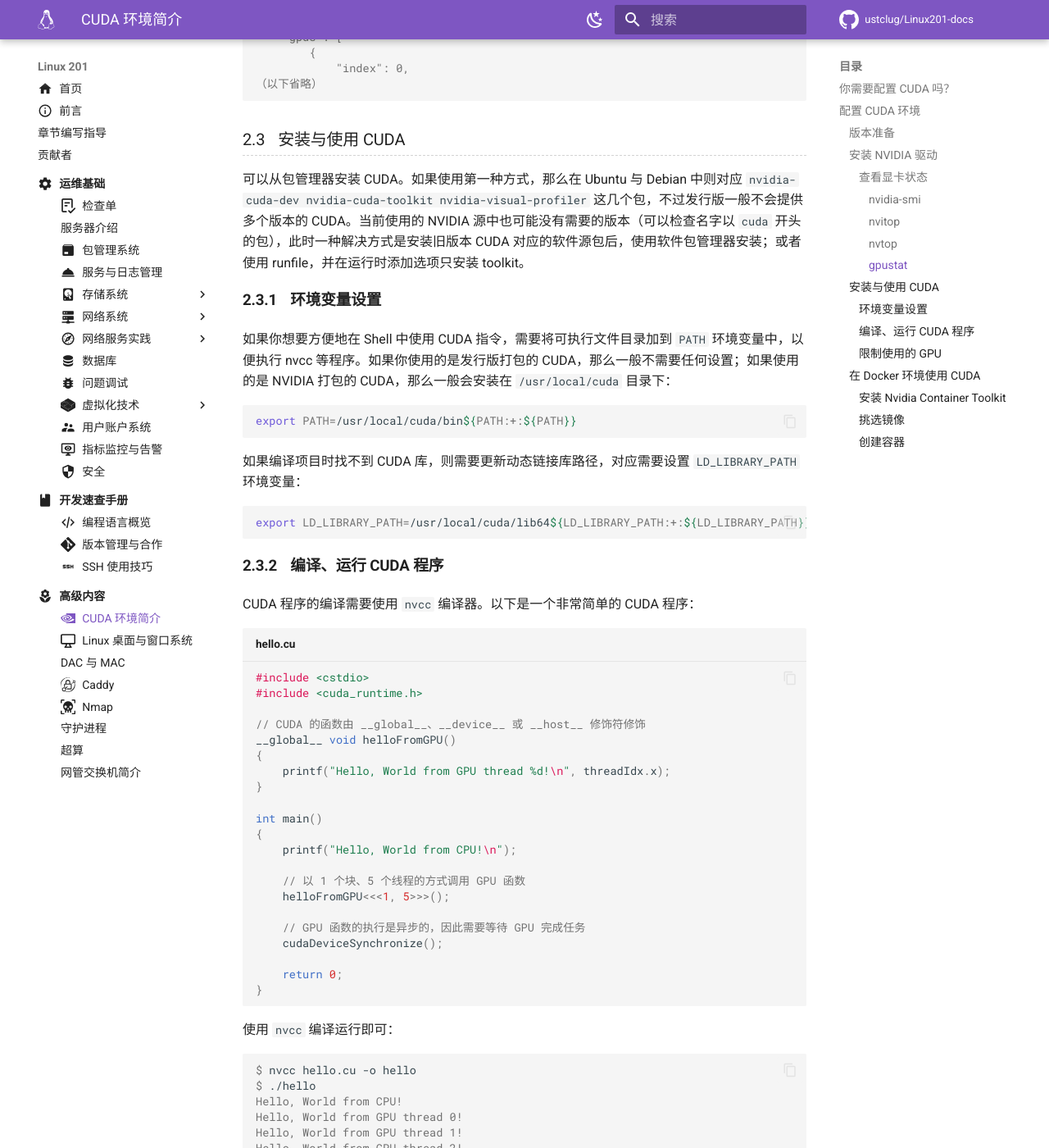
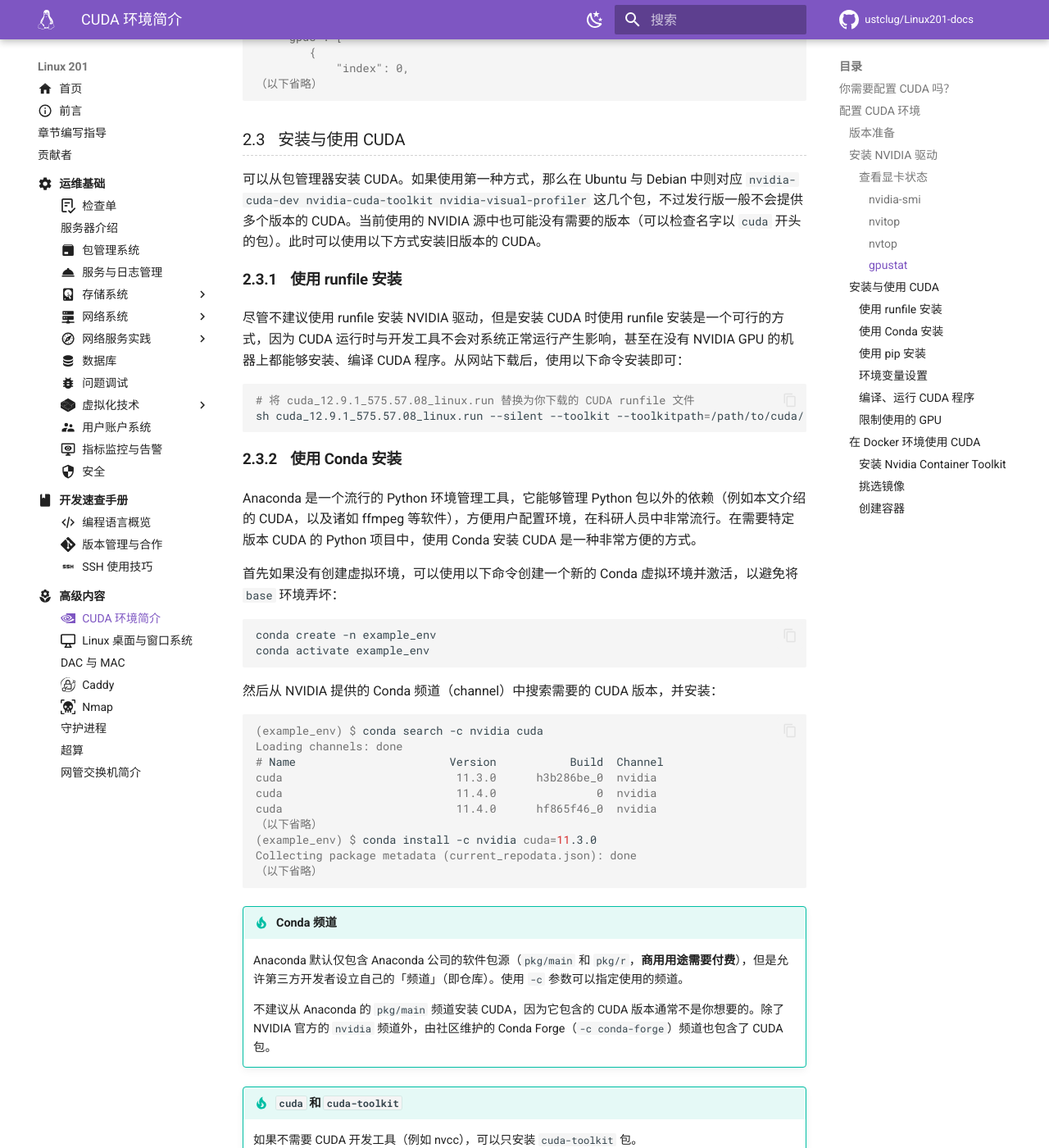
Before and after one commit to ustclug/Linux201-docs, an MkDocs documentation site: the page built from docs/advanced/cuda.md, in a window 1280 px wide and 1400 px high, scrolled down 6939 px. Shown: the whole window at 82% size. Built offline with MkDocs 1.6.1 and Material for MkDocs 9.7.7, drawn with Linux system fonts in a browser that asks for light colours; comment, search, counter and statistics services are not loaded; some of the changed text lies outside the part shown.

Commit message:
advanced/cuda: Introduce CUDA installation through runfile, conda and pip

````diff
--- a/docs/advanced/cuda.md
+++ b/docs/advanced/cuda.md
@@ -6,7 +6,7 @@
 
 !!! note "主要作者"
 
-    [@sscscc][sscscc]、[@taoky][taoky]、[@relic-yuexi][relic-yuexi]、[@Jerry-Kwan][Jerry-Kwan]
+    [@taoky][taoky]、[@sscscc][sscscc]、[@relic-yuexi][relic-yuexi]、[@Jerry-Kwan][Jerry-Kwan]
 
 !!! warning "本文已完成，等待校对"
 
@@ -224,13 +224,66 @@
 
 ### 安装与使用 CUDA {#install-cuda}
 
-可以从包管理器安装 CUDA。如果使用第一种方式，那么在 Ubuntu 与 Debian 中则对应 `nvidia-cuda-dev nvidia-cuda-toolkit nvidia-visual-profiler` 这几个包，不过发行版一般不会提供多个版本的 CUDA。当前使用的 NVIDIA 源中也可能没有需要的版本（可以检查名字以 `cuda` 开头的包），此时一种解决方式是安装旧版本 CUDA 对应的软件源包后，使用软件包管理器安装；或者使用 runfile，并在运行时添加选项只安装 toolkit。
+可以从包管理器安装 CUDA。如果使用第一种方式，那么在 Ubuntu 与 Debian 中则对应 `nvidia-cuda-dev nvidia-cuda-toolkit nvidia-visual-profiler` 这几个包，不过发行版一般不会提供多个版本的 CUDA。当前使用的 NVIDIA 源中也可能没有需要的版本（可以检查名字以 `cuda` 开头的包）。此时可以使用以下方式安装旧版本的 CUDA。
 
-<!-- 问题：Anaconda 是如何解决 CUDA 依赖的？ -->
+#### 使用 runfile 安装 {#cuda-runfile}
+
+尽管不建议使用 runfile 安装 NVIDIA 驱动，但是安装 CUDA 时使用 runfile 安装是一个可行的方式，因为 CUDA 运行时与开发工具不会对系统正常运行产生影响，甚至在没有 NVIDIA GPU 的机器上都能够安装、编译 CUDA 程序。从网站下载后，使用以下命令安装即可：
+
+```shell
+# 将 cuda_12.9.1_575.57.08_linux.run 替换为你下载的 CUDA runfile 文件
+sh cuda_12.9.1_575.57.08_linux.run --silent --toolkit --toolkitpath=/path/to/cuda/
+```
+
+#### 使用 Conda 安装 {#cuda-conda}
+
+Anaconda 是一个流行的 Python 环境管理工具，它能够管理 Python 包以外的依赖（例如本文介绍的 CUDA，以及诸如 ffmpeg 等软件），方便用户配置环境，在科研人员中非常流行。在需要特定版本 CUDA 的 Python 项目中，使用 Conda 安装 CUDA 是一种非常方便的方式。
+
+首先如果没有创建虚拟环境，可以使用以下命令创建一个新的 Conda 虚拟环境并激活，以避免将 `base` 环境弄坏：
+
+```shell
+conda create -n example_env
+conda activate example_env
+```
+
+然后从 NVIDIA 提供的 Conda 频道（channel）中搜索需要的 CUDA 版本，并安装：
+
+```console
+(example_env) $ conda search -c nvidia cuda
+Loading channels: done
+# Name                       Version           Build  Channel
+cuda                          11.3.0      h3b286be_0  nvidia
+cuda                          11.4.0               0  nvidia
+cuda                          11.4.0      hf865f46_0  nvidia
+（以下省略）
+(example_env) $ conda install -c nvidia cuda=11.3.0
+Collecting package metadata (current_repodata.json): done
+（以下省略）
+```
+
+!!! tip "Conda 频道"
+
+    Anaconda 默认仅包含 Anaconda 公司的软件包源（`pkg/main` 和 `pkg/r`，**商用用途需要付费**），但是允许第三方开发者设立自己的「频道」（即仓库）。使用 `-c` 参数可以指定使用的频道。
+
+    不建议从 Anaconda 的 `pkg/main` 频道安装 CUDA，因为它包含的 CUDA 版本通常不是你想要的。除了 NVIDIA 官方的 `nvidia` 频道外，由社区维护的 Conda Forge（`-c conda-forge`）频道也包含了 CUDA 包。
+
+!!! tip "`cuda` 和 `cuda-toolkit`"
+
+    如果不需要 CUDA 开发工具（例如 nvcc），可以只安装 `cuda-toolkit` 包。
+
+#### 使用 pip 安装 {#cuda-pip}
+
+NVIDIA 也提供了使用 `pip` 从其 Python 包仓库安装 CUDA 的方式。例如安装 CUDA 12 的运行时组件：
+
+```console
+pip install nvidia-cuda-runtime-cu12 --extra-index-url https://pypi.ngc.nvidia.com
+```
+
+其他信息可参考 [CUDA 安装手册的说明](https://docs.nvidia.com/cuda/cuda-installation-guide-linux/index.html#pip-wheels)。
 
 #### 环境变量设置 {#cuda-env}
 
-如果你想要方便地在 Shell 中使用 CUDA 指令，需要将可执行文件目录加到 `PATH` 环境变量中，以便执行 nvcc 等程序。如果你使用的是发行版打包的 CUDA，那么一般不需要任何设置；如果使用的是 NVIDIA 打包的 CUDA，那么一般会安装在 `/usr/local/cuda` 目录下：
+如果你想要方便地在 Shell 中使用 CUDA 指令，需要将可执行文件目录加到 `PATH` 环境变量中，以便执行 nvcc 等程序。如果你使用的是发行版打包的 CUDA，那么一般不需要任何设置；如果使用的是 NVIDIA 打包的 CUDA，那么一般会安装在 `/usr/local/cuda` 目录下。以下以 `/usr/local/cuda` 为例：
 
 ```shell
 export PATH=/usr/local/cuda/bin${PATH:+:${PATH}}
````
